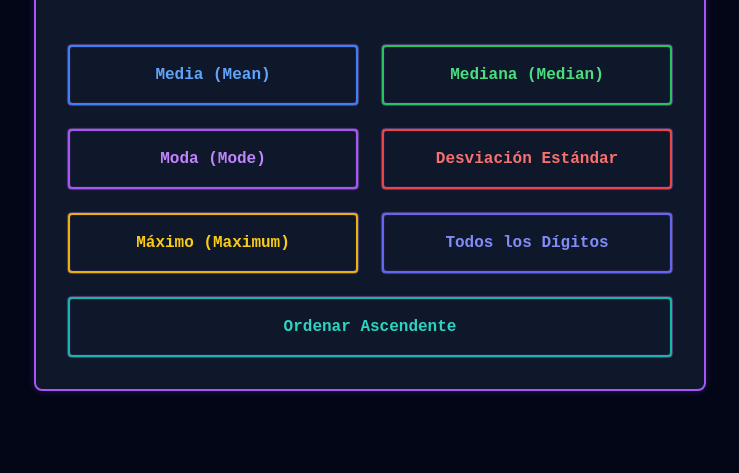
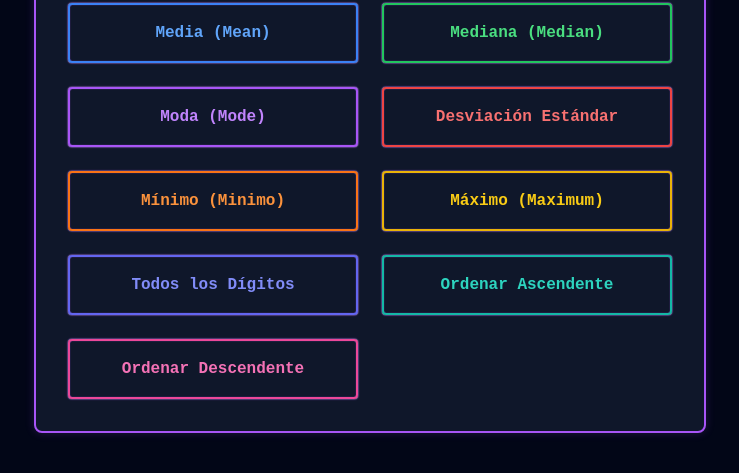
Before and after one commit to kurokirasama/basic-algorithms, a website: page index.html in a window 1280 px wide. Shown: the part 243-716 px from the top of the page, without its empty margins (270-1009 px from the left). Drawn offline with nearby package versions, Linux system fonts and the light colour scheme; a web font is replaced by a local one.

Commit message:
fix(ui): Reorder landing page navigation buttons

```diff
--- a/index.html
+++ b/index.html
@@ -39,14 +39,20 @@
       <a href="WEB/standard_deviation/index.html" class="border-2 border-red-500 hover:bg-red-500/20 text-red-400 font-bold py-4 px-4 rounded transition duration-300 neon-border">
         Desviación Estándar
       </a>
+      <a href="WEB/minimo/index.html" class="border-2 border-orange-500 hover:bg-orange-500/20 text-orange-400 font-bold py-4 px-4 rounded transition duration-300 neon-border">
+        Mínimo (Minimo)
+      </a>
       <a href="WEB/maximun/index.html" class="border-2 border-yellow-500 hover:bg-yellow-500/20 text-yellow-400 font-bold py-4 px-4 rounded transition duration-300 neon-border">
         Máximo (Maximum)
       </a>
       <a href="WEB/all_digits/index.html" class="border-2 border-indigo-500 hover:bg-indigo-500/20 text-indigo-400 font-bold py-4 px-4 rounded transition duration-300 neon-border">
         Todos los Dígitos
       </a>
-      <a href="WEB/sort_ascend/index.html" class="border-2 border-teal-500 hover:bg-teal-500/20 text-teal-400 font-bold py-4 px-4 rounded transition duration-300 neon-border md:col-span-2">
+      <a href="WEB/sort_ascend/index.html" class="border-2 border-teal-500 hover:bg-teal-500/20 text-teal-400 font-bold py-4 px-4 rounded transition duration-300 neon-border">
         Ordenar Ascendente
+      </a>
+      <a href="WEB/sort_desc/index.html" class="border-2 border-pink-500 hover:bg-pink-500/20 text-pink-400 font-bold py-4 px-4 rounded transition duration-300 neon-border">
+        Ordenar Descendente
       </a>
     </div>
   </div>
```
